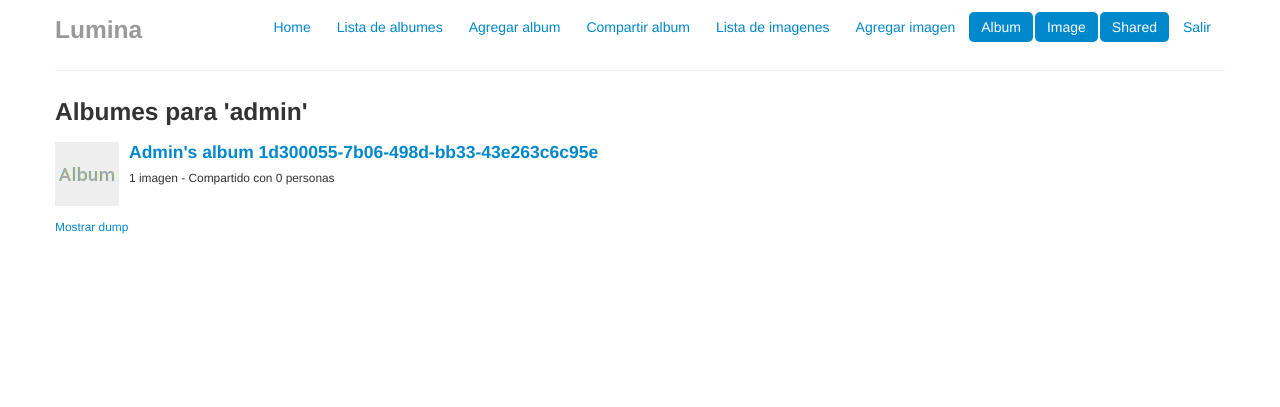
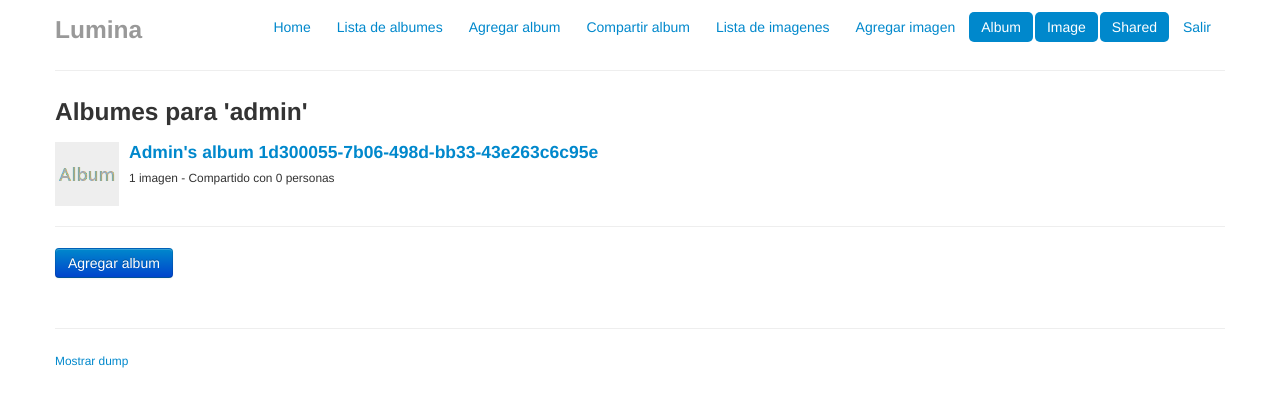
Before and after one commit to florzanetta/lumina, a Django app: page /album/list/ in a window 1280 px wide. Shown: the top 407 px of the page. Run offline with Django 3.2, Linux system fonts and the light colour scheme; a user stored in the database is signed in; data comes from the database, SQL or seed files in the repository; data that the repository does not hold is empty; some libraries are stand-ins or nearby versions.

Commit message:
Add 'create album' to 'list albums' view

```diff
--- a/lumina/templates/lumina/album_list.html
+++ b/lumina/templates/lumina/album_list.html
@@ -34,6 +34,12 @@
 	   <p>No hay albumes...</p>
 	{% endfor %}
 
+    <hr>
+
+    <p>
+        <a href="{% url 'album_create' %}" class="btn btn-primary">Agregar album</a>
+    </p>
+
     {% dump_objects user object_list %}
 
 {% endblock content %}
--- a/lumina/templates/lumina/templatetags/dump_objects.html
+++ b/lumina/templates/lumina/templatetags/dump_objects.html
@@ -1,4 +1,6 @@
 {% if dump_objects %}
+    <p>&nbsp;</p>
+    <hr>
     <small><a href="javascript:void(0);" onclick="$('#debug_dump_of_objects').toggle();">Mostrar dump</a></small>
     <pre style="display: none;" id="debug_dump_of_objects">{{ json }}</pre>
 {% endif %}
```
